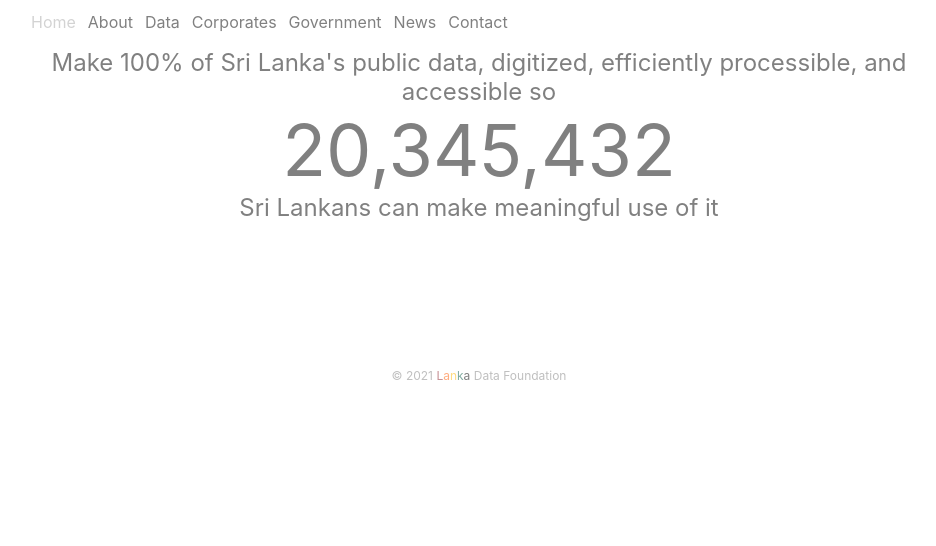
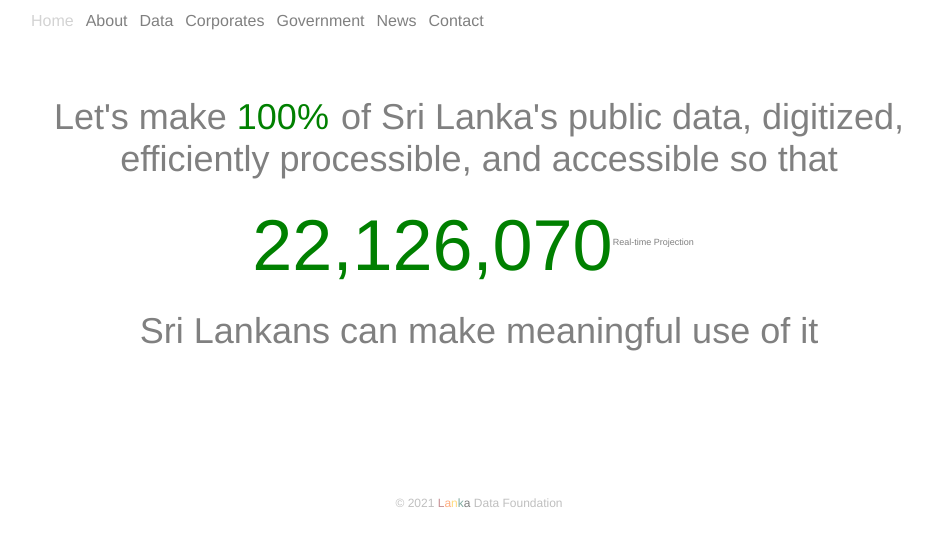
Before and after one commit to nuuuwan/datafoundation_lk, a React (Create React App) app: page /home in a window 1280 px wide. Shown: the top 546 px of the page, without its empty margins (161-1097 px from the left). Built offline with nearby package versions, Linux system fonts and the light colour scheme.

Commit message:
Added Population

```diff
--- a/package.json
+++ b/package.json
@@ -6,6 +6,7 @@
     "@testing-library/jest-dom": "^5.13.0",
     "@testing-library/react": "^11.2.7",
     "@testing-library/user-event": "^12.8.3",
+    "d3": "^6.7.0",
     "react": "^17.0.2",
     "react-dom": "^17.0.2",
     "react-router-dom": "^5.2.0",
--- a/src/App.css
+++ b/src/App.css
@@ -7,7 +7,8 @@
 
 body {
   color: gray;
-  font-family: -apple-system, 'Helvetica Neue', sans-serif;
+  font-family: "Helvetica Neue";
+  font-weight: 300;
   margin-top: 0;
   margin-bottom: 0;
   margin-left: auto;
@@ -17,7 +18,7 @@ body {
 
 
 h1, h2, h3, p {
-  font-weight: 300;
+  font-weight: 200;
   color: gray;
   margin: 0;
   padding: 0;
@@ -40,3 +41,9 @@ hr {
   text-align: center;
   opacity: 0.5;
 }
+
+strong {
+  color: green;
+  font-weight: 300;
+  padding-right: 12px;
+}
--- /dev/null
+++ b/src/stateful/atoms/Population.css
@@ -0,0 +1,9 @@
+.div-population {
+  font-size: 72px;
+  text-align: center;
+}
+
+.div-projection {
+  font-size: 9px;
+  color: gray;
+}
--- /dev/null
+++ b/src/stateful/atoms/Population.js
@@ -0,0 +1,42 @@
+
+import { useState, useEffect } from 'react';
+import * as d3 from 'd3';
+
+import './Population.css';
+
+function getUnixTime() {
+  return Math.floor(Date.now() / 1000);
+}
+
+const formatPop = d3.format(",");
+
+const POPULATION_2019 = 21_800_000;
+const UT_2019 = 1546281000;
+const SECS_IN_YEAR = 86400 * 365.25;
+const POP_GROWTH_RATE = 0.612 / 100;
+
+export default function Population() {
+  const [unixtime, setUnixTime] = useState(getUnixTime());
+
+  useEffect(() => {
+    const interval = setInterval(() => {
+      setUnixTime(unixtime => (getUnixTime()));
+    }, 1000);
+    return () => clearInterval(interval);
+  }, []);
+
+  const elapsedYears = (unixtime - UT_2019) / SECS_IN_YEAR;
+  const population =
+    Math.round(POPULATION_2019 * Math.pow(1 + POP_GROWTH_RATE, elapsedYears));
+
+  return (
+    <strong>
+      <span className="div-population">
+        {formatPop(population)}
+        <sup className="div-projection">
+          {`Real-time Projection`}
+        </sup>
+      </span>
+    </strong>
+  );
+};
--- a/src/stateful/pages/HomePage.css
+++ b/src/stateful/pages/HomePage.css
@@ -1,9 +1,9 @@
+.div-home-page {
+  margin-top: 72px;
+}
 .div-mission-home {
-  font-size: 24px;
+  font-size: 36px;
   text-align: center;
+  padding-top: 24px;
+  padding-bottom: 24px;
 }
-
-.div-population {
-  font-size: 72px;
-  text-align: center;
-}
--- a/src/stateful/pages/HomePage.js
+++ b/src/stateful/pages/HomePage.js
@@ -1,14 +1,16 @@
 import './HomePage.css';
+import Population from '../atoms/Population.js';
 
 export default function HomePage(props) {
   return (
-    <div>
+    <div className="div-home-page">
       <div className="div-mission-home">
-        Make 100% of Sri Lanka's public data, digitized, efficiently processible, and accessible so
+        Let's make <strong>100%</strong>
+        of Sri Lanka's public data, digitized, efficiently processible, and accessible so that
       </div>
 
       <div className="div-population">
-        20,345,432
+        <Population />
       </div>
 
       <div className="div-mission-home">
```
Also changed, not shown: 1 other file (tests, documents, lock files or other folders).
